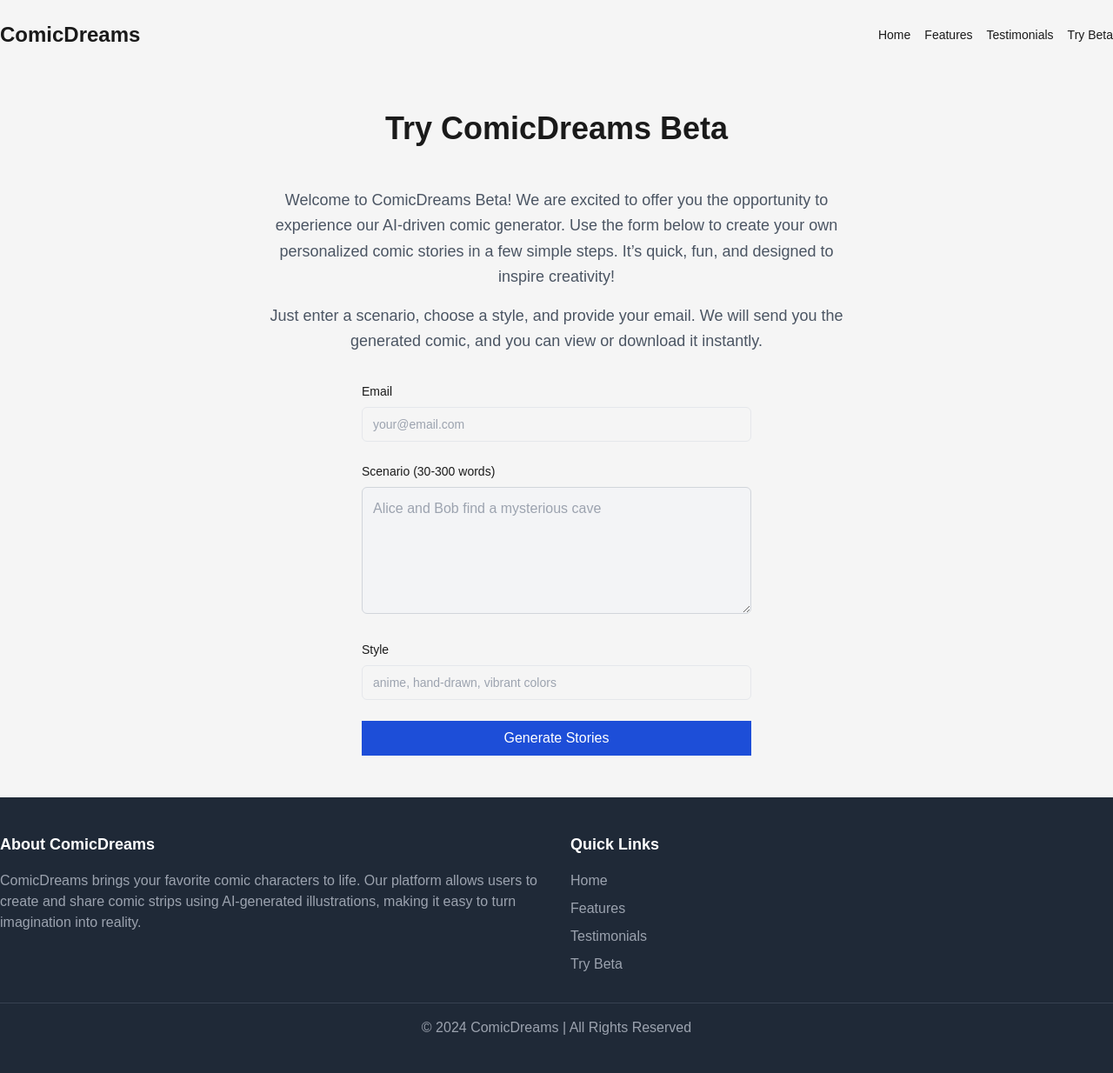
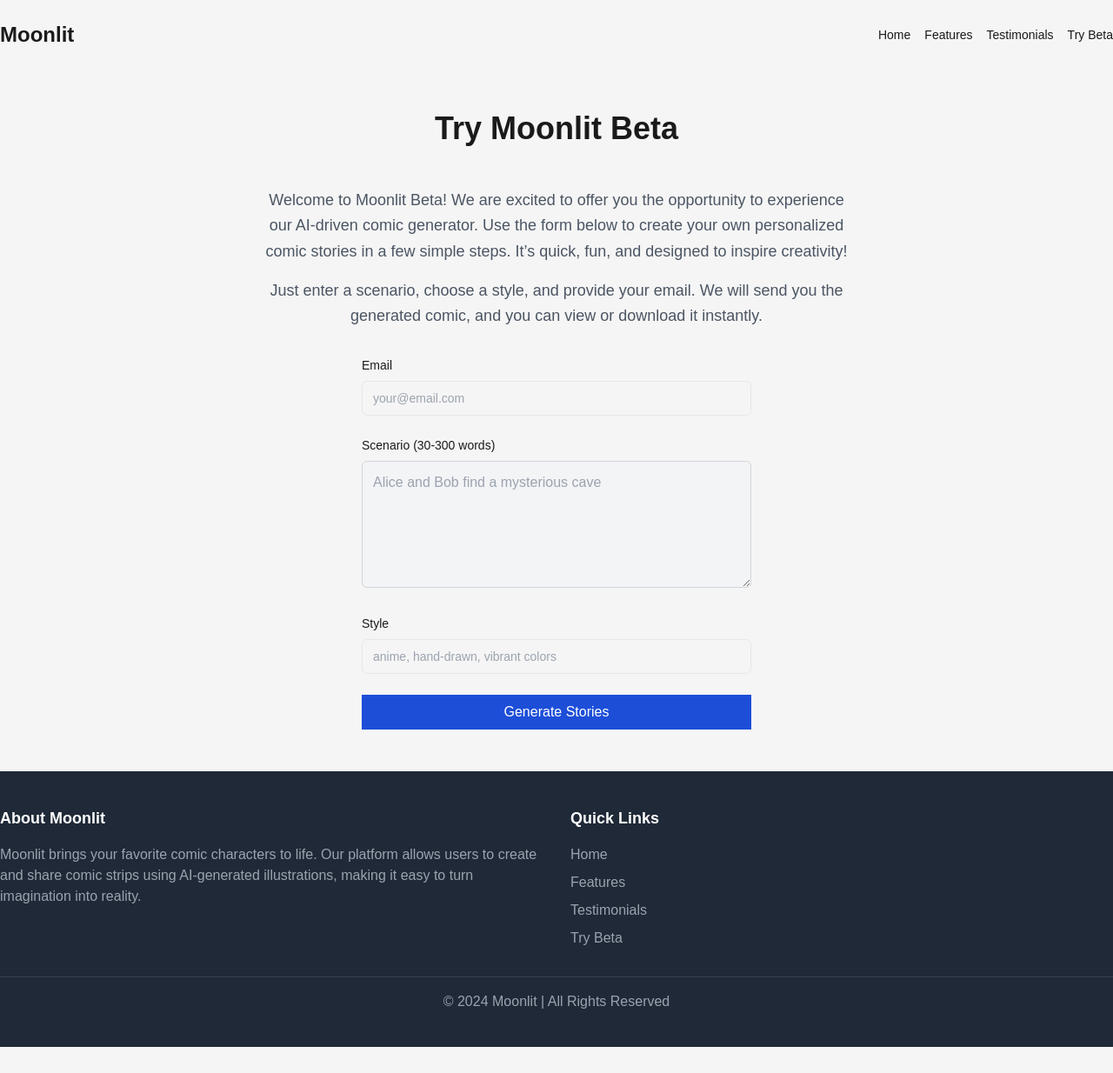
Before and after one commit to IDEAS-Incubator/Moonlit, a Next.js app in the folder client/: page /try-beta in a window 1280 px wide. Shown: the whole page at 87% size. After the commit the page ends 1204 px from the top, so only its background shows below. Built offline with nearby package versions, Linux system fonts and the light colour scheme; no server answers.

Commit message:
change name to moonlit

```diff
--- a/client/src/app/page.tsx
+++ b/client/src/app/page.tsx
@@ -19,7 +19,7 @@ export default function Home() {
         <CTASection />
       </main>
       <footer className="container mx-auto py-6 text-center text-muted-foreground">
-        <p>&copy; 2024 ComicDreams. All rights reserved.</p>
+        <p>&copy; 2024 Moonlit. All rights reserved.</p>
       </footer>
     </div>
   )
--- a/client/src/app/try-beta/page.tsx
+++ b/client/src/app/try-beta/page.tsx
@@ -100,11 +100,11 @@ export default function TryBetaPage() {
       <Header />
 
       <main className="container mx-auto px-4 py-12">
-        <h1 className="text-4xl font-bold mb-12 text-center">Try ComicDreams Beta</h1>
+        <h1 className="text-4xl font-bold mb-12 text-center">Try Moonlit Beta</h1>
 
         <section className="text-center mb-8 px-4">
             <p className="text-lg text-gray-600 max-w-2xl mx-auto mb-4 leading-relaxed">
-                Welcome to ComicDreams Beta! We are excited to offer you the opportunity to experience our AI-driven comic generator.
+                Welcome to Moonlit Beta! We are excited to offer you the opportunity to experience our AI-driven comic generator.
                 Use the form below to create your own personalized comic stories in a few simple steps. It&rsquo;s quick, fun, and designed to inspire creativity!
 
             </p>
--- a/client/src/components/CTASection.tsx
+++ b/client/src/components/CTASection.tsx
@@ -5,7 +5,7 @@ export default function CTASection() {
     <section className="text-center space-y-6 bg-muted p-12 rounded-lg">
       <h2 className="text-3xl font-bold">Ready to Transform Bedtime?</h2>
       <p className="text-xl text-muted-foreground max-w-2xl mx-auto">
-        Join thousands of parents who&rsquo;ve made bedtime a magical experience with ComicDreams.
+        Join thousands of parents who&rsquo;ve made bedtime a magical experience with Moonlit.
       </p>
       <Link href="/try-beta">
           <Button size="lg">Get Started</Button>
--- a/client/src/components/Footer.tsx
+++ b/client/src/components/Footer.tsx
@@ -6,9 +6,9 @@ export default function Footer() {
       <div className="container mx-auto grid grid-cols-1 md:grid-cols-2 gap-8">
         {/* About Section */}
         <div>
-          <h3 className="text-white text-lg font-bold mb-4">About ComicDreams</h3>
+          <h3 className="text-white text-lg font-bold mb-4">About Moonlit</h3>
           <p className="text-gray-400">
-            ComicDreams brings your favorite comic characters to life. Our platform allows users to create and share comic strips using AI-generated illustrations, making it easy to turn imagination into reality.
+            Moonlit brings your favorite comic characters to life. Our platform allows users to create and share comic strips using AI-generated illustrations, making it easy to turn imagination into reality.
           </p>
         </div>
 
@@ -26,7 +26,7 @@ export default function Footer() {
 
       {/* Footer Bottom Text */}
       <div className="border-t border-gray-700 mt-8 pt-4 text-center">
-        <p>© 2024 ComicDreams | All Rights Reserved</p>
+        <p>© 2024 Moonlit | All Rights Reserved</p>
       </div>
     </footer>
   );
--- a/client/src/components/Header.tsx
+++ b/client/src/components/Header.tsx
@@ -4,7 +4,7 @@ export default function Header() {
   return (
     <header className="container mx-auto py-6">
       <nav className="flex justify-between items-center">
-        <div className="text-2xl font-bold">ComicDreams</div>
+        <div className="text-2xl font-bold">Moonlit</div>
         <div className="space-x-4">
           <Link href="/" className="text-sm font-medium hover:underline">Home</Link>
           <Link href="/features" className="text-sm font-medium hover:underline">Features</Link>
```
Also changed, not shown: 2 other files (tests, documents, lock files or other folders).
